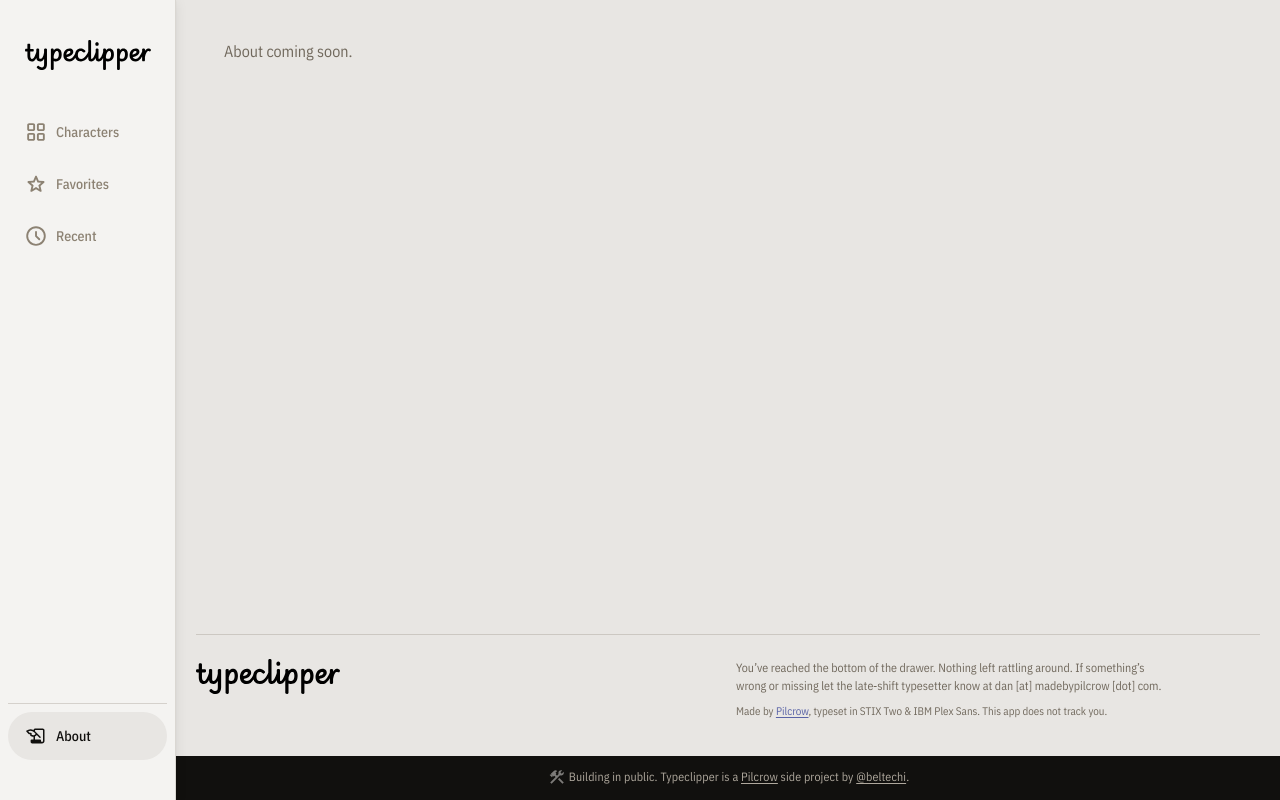
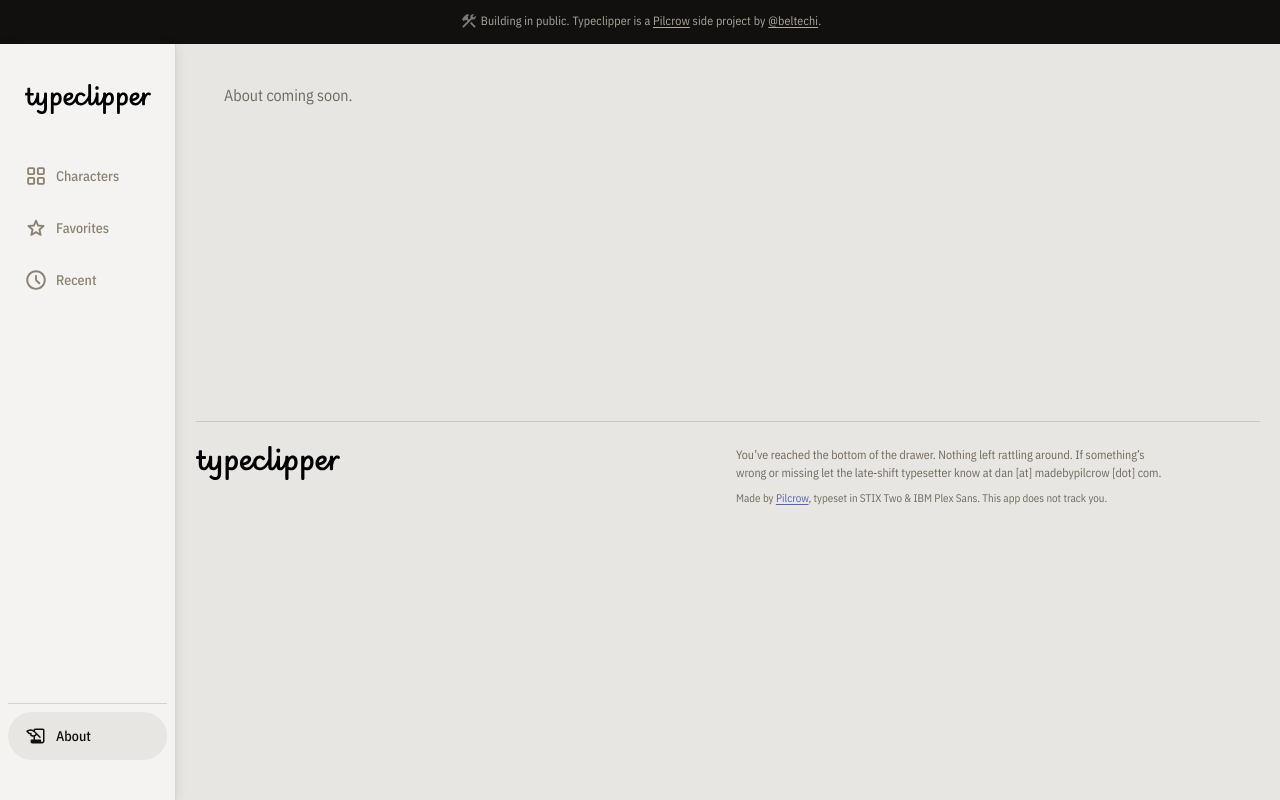
Before and after one commit to madebypilcrow/typeclipper, a React (Vite) app: page /about in a window 1280 px wide. Built offline with nearby package versions, Linux system fonts and the light colour scheme.

Commit message:
app banner positioning update

```diff
--- a/src/styles/appShell.scss
+++ b/src/styles/appShell.scss
@@ -18,11 +18,11 @@
   .app-shell {
     display: grid;
     grid-template-columns: 11rem minmax(0, 1fr);
-    grid-template-rows: auto 1fr auto;
+    grid-template-rows: 1fr auto;
     grid-template-areas:
+      "banner banner"
       "header main"
-      "header footer"
-      "header banner";
+      "header footer";
   }
 
   .app-banner {
@@ -34,7 +34,8 @@
     position: sticky;
     top: 0;
     bottom: auto;
-    height: 100vh;
+    //height: 100vh;
+    height: calc(100vh - 2.75rem); // to account for the temporary AppBanner
     align-self: start;
     width: 100%;
     max-width: 11rem;
@@ -47,6 +48,5 @@
 
   .app-footer {
     grid-area: footer;
-    align-self: flex-end;
   }
 }
```
